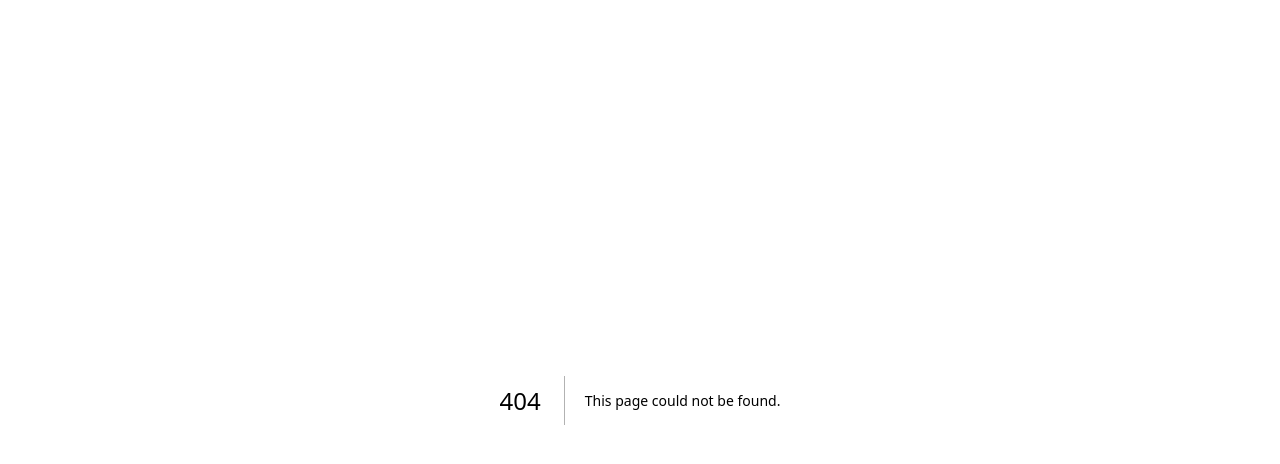
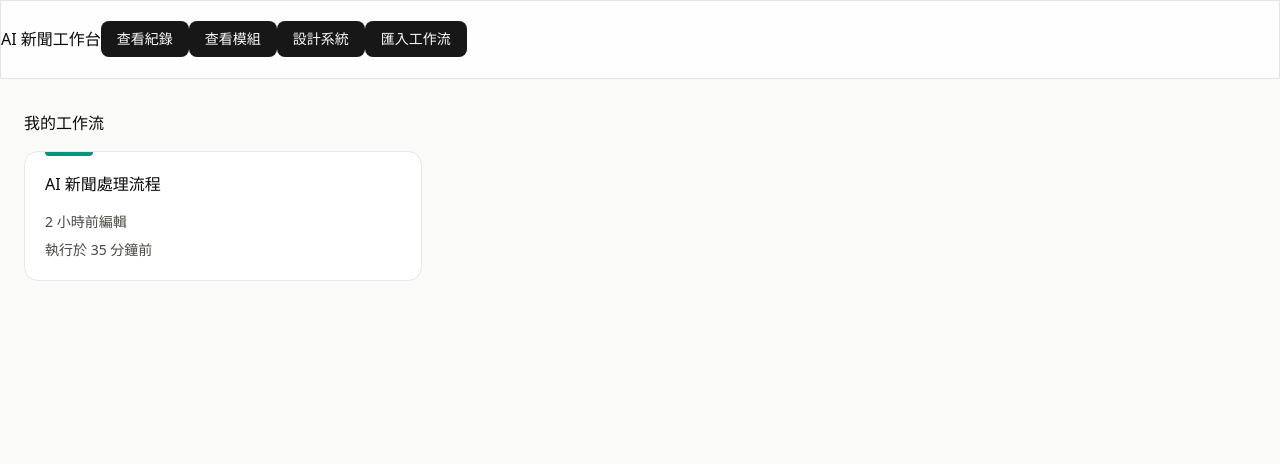
Before and after one commit to readr-media/readr-nodemation, a Next.js app: page /dashboard in a window 1280 px wide. Before the commit this address had no page. Shown: the top 464 px of the page. Built offline with nearby package versions, Linux system fonts and the light colour scheme.

Commit message:
feat: init commit

```diff
--- /dev/null
+++ b/app/dashboard/_components/card.tsx
@@ -0,0 +1,12 @@
+export default function Card() {
+  return (
+    <div className="relative p-5 bg-white border border-[#e8e7e2] rounded-[14px] w-[398px]">
+      <div className="absolute top-0 left-5 w-12 h-1 bg-[#00967D] rounded-bl-[6px] rounded-br-[6px] opacity-100" />
+      <p className="font-normal text-base mb-4">AI 新聞處理流程</p>
+      <div className="font-normal text-sm text-[#4a4842] flex flex-col gap-y-2">
+        <p>2 小時前編輯</p>
+        <p>執行於 35 分鐘前</p>
+      </div>
+    </div>
+  );
+}
--- /dev/null
+++ b/app/dashboard/layout.tsx
@@ -0,0 +1,11 @@
+export default function layout({
+  children,
+}: Readonly<{
+  children: React.ReactNode;
+}>) {
+  return (
+    <div className="flex w-full flex-col bg-[#f5f5f1]/50 min-h-screen">
+      {children}
+    </div>
+  );
+}
--- /dev/null
+++ b/app/dashboard/page.tsx
@@ -0,0 +1,14 @@
+import Header from "@/components/layout/header";
+import Card from "./_components/card";
+
+export default function Page() {
+  return (
+    <div>
+      <Header />
+      <div className="py-8 px-6">
+        <p className="font-normal text-base mb-4">我的工作流</p>
+        <Card />
+      </div>
+    </div>
+  );
+}
--- /dev/null
+++ b/components/layout/header.tsx
@@ -0,0 +1,23 @@
+import Link from "next/link";
+import { Button } from "../ui/button";
+
+export default function Header() {
+  return (
+    <header>
+      <div className="bg-white/80 font-normal text-base flex items-center border-[#e8e7e2/80] border pt-5 pb-[21px]">
+        <div>
+          <Link href="/">
+            <span>AI 新聞工作台</span>
+          </Link>
+        </div>
+
+        <div>
+          <Button>查看紀錄</Button>
+          <Button>查看模組</Button>
+          <Button>設計系統</Button>
+          <Button>匯入工作流</Button>
+        </div>
+      </div>
+    </header>
+  );
+}
--- /dev/null
+++ b/components/ui/badge.tsx
@@ -0,0 +1,46 @@
+import * as React from "react"
+import { Slot } from "@radix-ui/react-slot"
+import { cva, type VariantProps } from "class-variance-authority"
+
+import { cn } from "@/lib/utils"
+
+const badgeVariants = cva(
+  "inline-flex items-center justify-center rounded-full border px-2 py-0.5 text-xs font-medium w-fit whitespace-nowrap shrink-0 [&>svg]:size-3 gap-1 [&>svg]:pointer-events-none focus-visible:border-ring focus-visible:ring-ring/50 focus-visible:ring-[3px] aria-invalid:ring-destructive/20 dark:aria-invalid:ring-destructive/40 aria-invalid:border-destructive transition-[color,box-shadow] overflow-hidden",
+  {
+    variants: {
+      variant: {
+        default:
+          "border-transparent bg-primary text-primary-foreground [a&]:hover:bg-primary/90",
+        secondary:
+          "border-transparent bg-secondary text-secondary-foreground [a&]:hover:bg-secondary/90",
+        destructive:
+          "border-transparent bg-destructive text-white [a&]:hover:bg-destructive/90 focus-visible:ring-destructive/20 dark:focus-visible:ring-destructive/40 dark:bg-destructive/60",
+        outline:
+          "text-foreground [a&]:hover:bg-accent [a&]:hover:text-accent-foreground",
+      },
+    },
+    defaultVariants: {
+      variant: "default",
+    },
+  }
+)
+
+function Badge({
+  className,
+  variant,
+  asChild = false,
+  ...props
+}: React.ComponentProps<"span"> &
+  VariantProps<typeof badgeVariants> & { asChild?: boolean }) {
+  const Comp = asChild ? Slot : "span"
+
+  return (
+    <Comp
+      data-slot="badge"
+      className={cn(badgeVariants({ variant }), className)}
+      {...props}
+    />
+  )
+}
+
+export { Badge, badgeVariants }
--- /dev/null
+++ b/components/ui/card.tsx
@@ -0,0 +1,92 @@
+import * as React from "react"
+
+import { cn } from "@/lib/utils"
+
+function Card({ className, ...props }: React.ComponentProps<"div">) {
+  return (
+    <div
+      data-slot="card"
+      className={cn(
+        "bg-card text-card-foreground flex flex-col gap-6 rounded-xl border py-6 shadow-sm",
+        className
+      )}
+      {...props}
+    />
+  )
+}
+
+function CardHeader({ className, ...props }: React.ComponentProps<"div">) {
+  return (
+    <div
+      data-slot="card-header"
+      className={cn(
+        "@container/card-header grid auto-rows-min grid-rows-[auto_auto] items-start gap-2 px-6 has-data-[slot=card-action]:grid-cols-[1fr_auto] [.border-b]:pb-6",
+        className
+      )}
+      {...props}
+    />
+  )
+}
+
+function CardTitle({ className, ...props }: React.ComponentProps<"div">) {
+  return (
+    <div
+      data-slot="card-title"
+      className={cn("leading-none font-semibold", className)}
+      {...props}
+    />
+  )
+}
+
+function CardDescription({ className, ...props }: React.ComponentProps<"div">) {
+  return (
+    <div
+      data-slot="card-description"
+      className={cn("text-muted-foreground text-sm", className)}
+      {...props}
+    />
+  )
+}
+
+function CardAction({ className, ...props }: React.ComponentProps<"div">) {
+  return (
+    <div
+      data-slot="card-action"
+      className={cn(
+        "col-start-2 row-span-2 row-start-1 self-start justify-self-end",
+        className
+      )}
+      {...props}
+    />
+  )
+}
+
+function CardContent({ className, ...props }: React.ComponentProps<"div">) {
+  return (
+    <div
+      data-slot="card-content"
+      className={cn("px-6", className)}
+      {...props}
+    />
+  )
+}
+
+function CardFooter({ className, ...props }: React.ComponentProps<"div">) {
+  return (
+    <div
+      data-slot="card-footer"
+      className={cn("flex items-center px-6 [.border-t]:pt-6", className)}
+      {...props}
+    />
+  )
+}
+
+export {
+  Card,
+  CardHeader,
+  CardFooter,
+  CardTitle,
+  CardAction,
+  CardDescription,
+  CardContent,
+}
```
